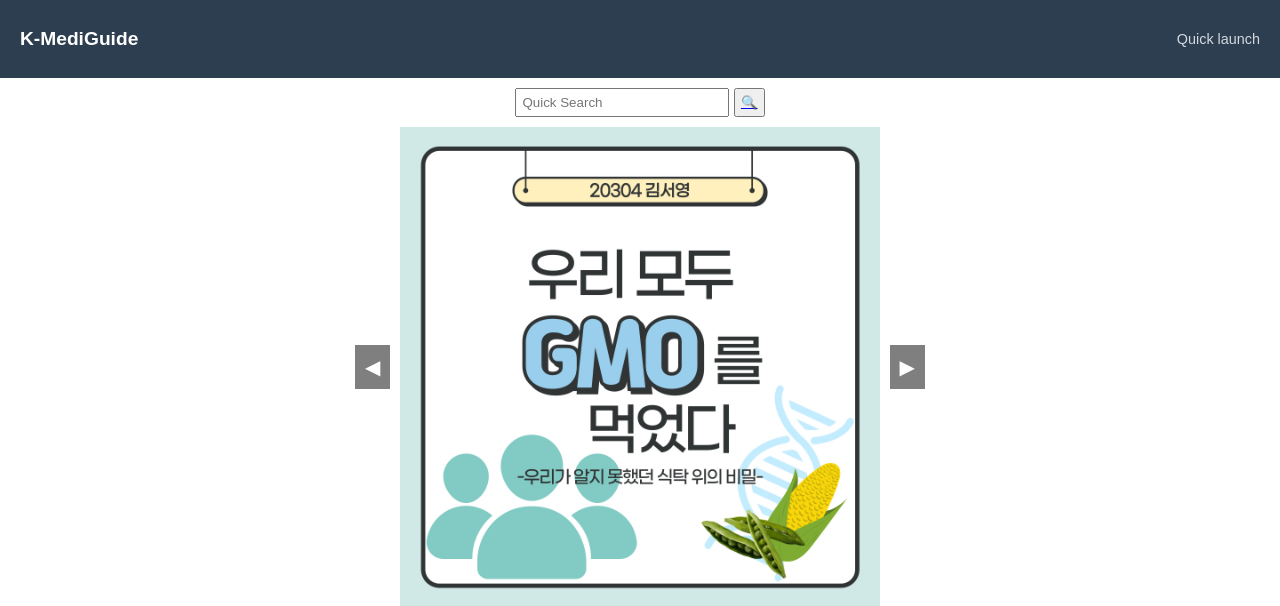
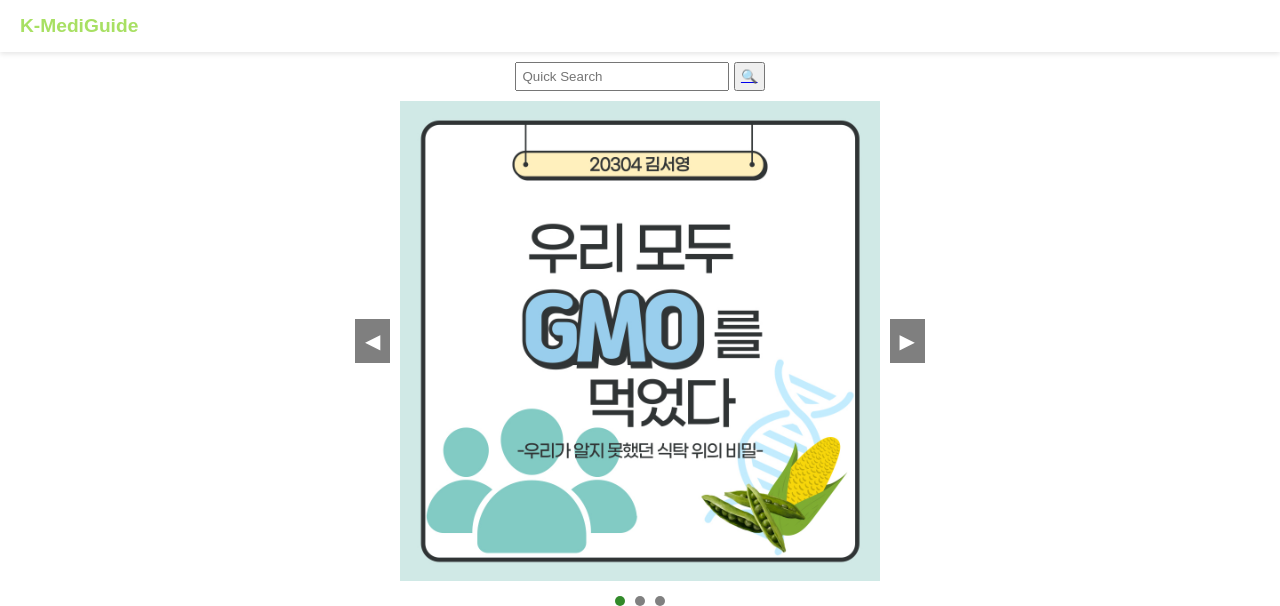
Before and after one commit to KGU-2025-Capstone/K_Medi_Guide_FE_BE, a Spring Boot app: page / in a window 1280 px wide. Shown: the top 606 px of the page. Run offline with Spring Boot 4, Linux system fonts and the light colour scheme.

Commit message:
병합 전 로컬 변경사항 커밋

```diff
--- a/src/main/resources/static/css/header.css
+++ b/src/main/resources/static/css/header.css
@@ -1,5 +1,5 @@
 .app-header {
-    background-color: #2c3e50;
+    background-color: white;
     color: white;
     padding: 15px 20px;
     display: flex;
@@ -8,11 +8,14 @@
     position: sticky;
     top: 0;
     z-index: 100;
+    box-shadow: 0 2px 5px rgba(0, 0, 0, 0.1);
 }
 
 .app-header h1 {
     font-size: 1.2rem;
-    font-weight: 600;
+        font-weight: 600;
+        color: #a8e063;
+        margin: 0;
 }
 
 .time, .quick-launch {
```
